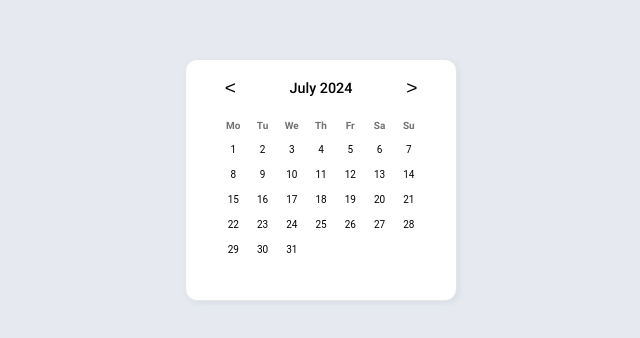
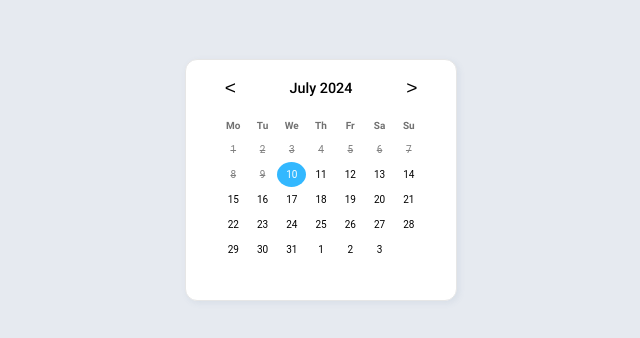
Before and after one commit to Mwiert/miniSpa, a Vue app: page /timebenders in a window 1280 px wide. Shown: the part 228-566 px from the top of the page, without its empty margins (327-967 px from the left). Built offline with nearby package versions, Linux system fonts and the light colour scheme; a web font is replaced by a local one.

Commit message:
past days and selected date added

```diff
--- a/src/components/UIDatePicker.vue
+++ b/src/components/UIDatePicker.vue
@@ -14,10 +14,22 @@
                     </template>
                 </ul>
                 <ul class= "days">
-                    <template v-for="(day, index) in daysInMonth" :key="index">
-                        <li> {{ day }}</li>
-                    </template>
-                </ul>
+
+						<li
+						v-for="(day, index) in daysInMonth" :key="index"
+						:class="{
+						'not-current-month': !day.isCurrentMonth,
+						'selected':day.isSelected,
+						'past-date': isPastDate(day.date)
+						}"
+						@click="selectDate(day.date)"
+						>
+
+						{{ day.date.date() }}
+
+					</li>
+
+				</ul>
             </div>
 
 
@@ -51,18 +63,18 @@ export default {
             const offsetValue = (startOfMonth.day() + 6) % 7;
 
             for (let i = 0; i < offsetValue; i++) {
-                this.daysInMonth.push(" ");
+				this.daysInMonth.push({ date: startOfMonth.subtract(offsetValue - i, 'day'), isCurrentMonth: false });
             }
 
             for (let i = 0; i < endOfMonth.date(); i++) {
-                this.daysInMonth.push(i+1);
-                console.log(typeof this.daysInMonth[i])
+                const date = dayjs(new Date(this.selectedDate.year(), this.selectedDate.month(), i + 1));
+                this.daysInMonth.push({ date: date, isCurrentMonth: true, isSelected: this.isSelected(date), isPast: this.isPastDate(date) });
             }
 
             const endOffsetValue = (7-(this.daysInMonth.length % 7)) % 7
 
-            for (let i = 0; i <  endOffsetValue; i++) {
-                this.daysInMonth.push(" ");
+            for (let i = 1; i <  endOffsetValue; i++) {
+				this.daysInMonth.push({ date: endOfMonth.add(i, 'day'), isCurrentMonth: false });
             }
 
             console.log(this.daysInMonth)
@@ -81,6 +93,18 @@ export default {
         },
         currentYear() {
             return this.selectedDate.format('YYYY');
+        },
+		  isPastDate(date) {
+	 		return date.isBefore(dayjs(), 'day');
+		},
+        selectDate(date) {
+			if (!this.isPastDate(date) && !date.isBefore(this.selectedDate.startOf('month'), 'day')) {
+                this.selectedDate = date;
+                this.totalDaysInMonth();
+            }
+        },
+        isSelected(date) {
+            return this.selectedDate && this.selectedDate.isSame(date, 'day');
         }
     },
     computed: {
@@ -164,6 +188,18 @@ export default {
         .days li{
             padding: 10px 9px;
             line-height: 5px;
+
+            &.past-date {
+				color: grey;
+				text-decoration: line-through;
+				pointer-events: none;
+			}
+
+			&.selected {
+				background-color: $accent-primary-color;
+                color: #fff;
+                border-radius: 50%;
+            }
         }
 
     }
```
